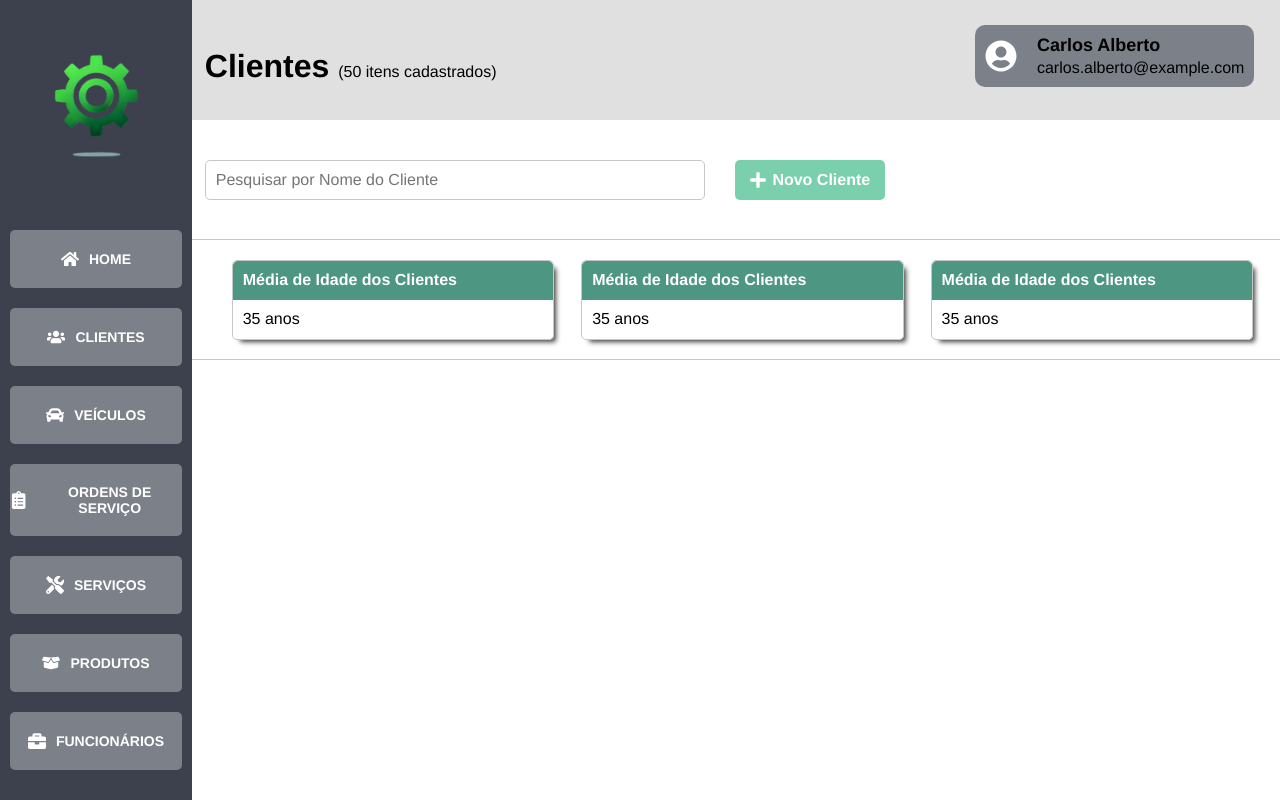
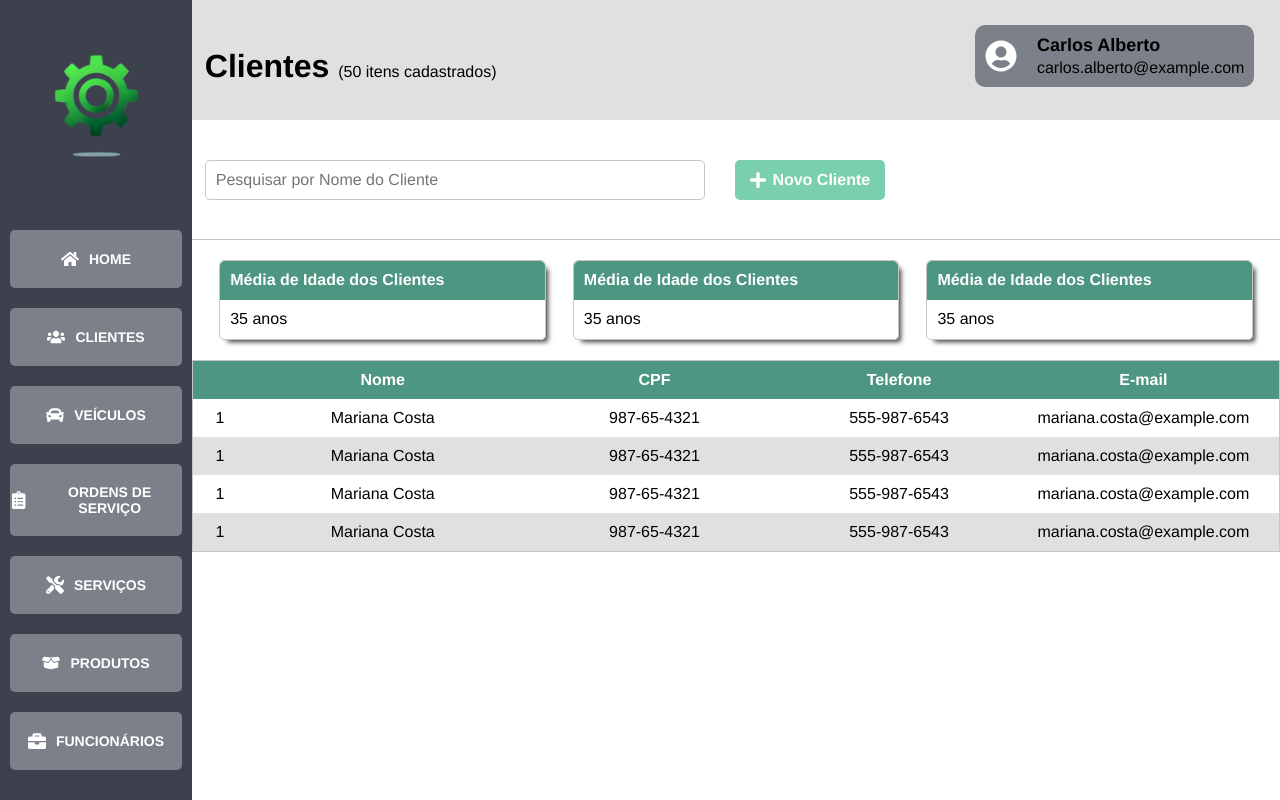
Before and after one commit to gbr-azv/Auto-Services-Hub, a React (Create React App) app in the folder frontend/: page /Costumers in a window 1280 px wide. Built offline with nearby package versions, Linux system fonts and the light colour scheme; a web font is replaced by a local one.

Commit message:
✨ feat(frontend): implements table of objects pages

```diff
--- a/frontend/src/Components/Dashboard/Dashboard.css
+++ b/frontend/src/Components/Dashboard/Dashboard.css
@@ -3,8 +3,7 @@
     align-items:center;
     justify-content:space-evenly;
     width: 100%;
-    padding: 0 0 0 16%;
+    padding: 0 0 0 15%;
     background-color: #ffffff;
     height: 120px;
-    border-bottom: 1px solid #c6c6c6;
 }
--- /dev/null
+++ b/frontend/src/Components/Table/Table.css
@@ -0,0 +1,36 @@
+.table-main {
+    display: flex;
+    align-items:center;
+    width: 100%;
+    padding: 0 0 0 15%;
+    background-color: #ffffff;
+}
+
+.table-main table {
+    border: 1px solid #c6c6c6;
+}
+
+.table-layout {
+   table-layout: fixed;
+   width: 100%;
+   border-collapse: collapse;
+}
+
+.table-layout th, td {
+    color: #000;
+    text-align: center;
+    padding: 10px;
+}
+
+.table-layout th {
+    background-color: #4d9681;
+    color: #fff;
+}
+
+.table-layout tr:nth-child(even) {
+    background-color: #e0e0e0;;
+}
+
+.table-layout tr:nth-child(odd) {
+    background-color: #ffffff;
+}
--- /dev/null
+++ b/frontend/src/Components/Table/Table.js
@@ -0,0 +1,59 @@
+import './Table.css';
+
+function Table(props) {
+
+    return (
+        <div className='table-main'>
+            <table className='table-layout'>
+                <colgroup>
+                    <col style={{ width: '5%' }}/>
+                    <col style={{ width: '25%' }}/>
+                    <col style={{ width: '25%' }}/>
+                    <col style={{ width: '20%' }}/>
+                    <col style={{ width: '25%' }}/>
+                </colgroup>
+                <thead>
+                    <tr>
+                        <th>&nbsp;</th>
+                        <th>Nome</th>
+                        <th>CPF</th>
+                        <th>Telefone</th>
+                        <th>E-mail</th>
+                    </tr>
+                </thead>
+                <tbody>
+                    <tr>
+                        <td>1</td>
+                        <td>Mariana Costa</td>
+                        <td>987-65-4321</td>
+                        <td>555-987-6543</td>
+                        <td>mariana.costa@example.com</td>
+                    </tr>
+                    <tr>
+                        <td>1</td>
+                        <td>Mariana Costa</td>
+                        <td>987-65-4321</td>
+                        <td>555-987-6543</td>
+                        <td>mariana.costa@example.com</td>
+                    </tr>
+                    <tr>
+                        <td>1</td>
+                        <td>Mariana Costa</td>
+                        <td>987-65-4321</td>
+                        <td>555-987-6543</td>
+                        <td>mariana.costa@example.com</td>
+                    </tr>
+                    <tr>
+                        <td>1</td>
+                        <td>Mariana Costa</td>
+                        <td>987-65-4321</td>
+                        <td>555-987-6543</td>
+                        <td>mariana.costa@example.com</td>
+                    </tr>
+                </tbody>
+            </table>
+        </div>
+    )
+}
+
+export default Table;
--- a/frontend/src/pages/Costumers.js
+++ b/frontend/src/pages/Costumers.js
@@ -3,6 +3,7 @@ import React from 'react';
 import Header from '../Components/Header/Header';
 import Search from '../Components/Search/Search';
 import Dashboard from '../Components/Dashboard/Dashboard';
+import Table from '../Components/Table/Table';
 
 import '../styles/Costumers.css';
 
@@ -12,6 +13,7 @@ function Costumers() {
       <Header/>
       <Search/>
       <Dashboard/>
+      <Table/>
     </div>
   );
 }
```
